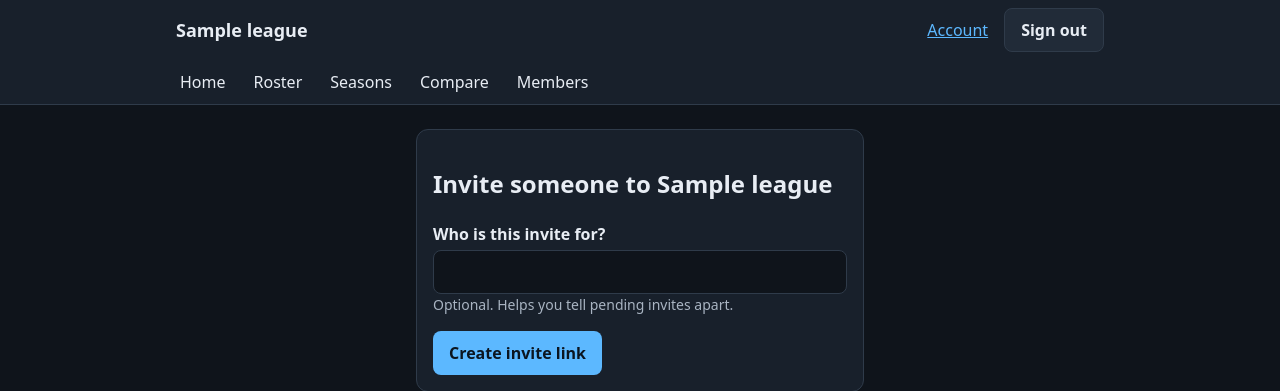
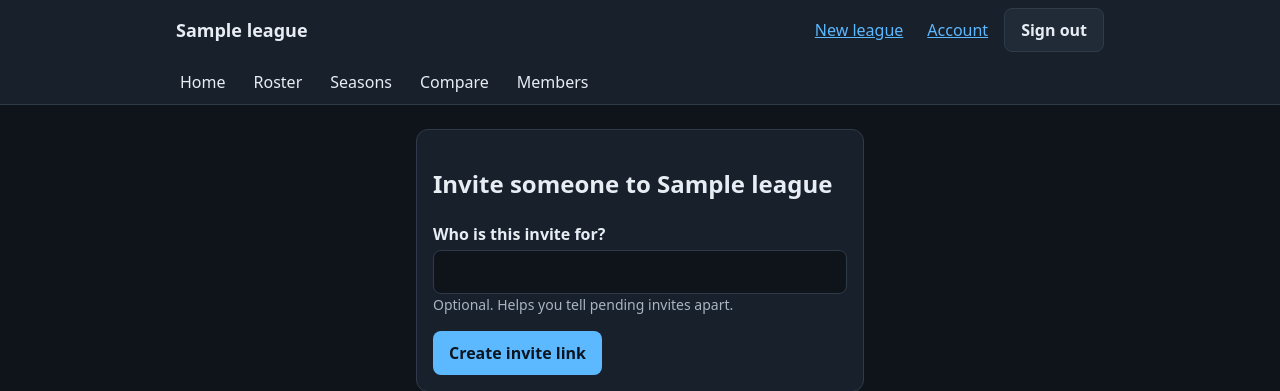
Before and after one commit to BigRedx86/madden-tracker, a Django app: page /league/1/invites/new/ in a window 1280 px wide. Shown: the top 391 px of the page. Run offline with Django 5.2, Linux system fonts and the light colour scheme; a user stored in the database is signed in; tables that the repository leaves empty hold one stand-in row (values such as "Sample post"); data that the repository does not hold is empty; parts of the project's set-up code (start-up, migrations or seed data) failed here and were passed over.

Commit message:
feat(leagues): add a New league link to the header for commissioners
A commissioner already in one league is taken straight to it on sign-in
and never sees the leagues list, so creating another league meant typing
the URL. The header now shows "New league" beside Account on their
league pages.

Co-Authored-By: Claude Opus 5.5 <noreply@anthropic.com>

```diff
--- a/templates/base.html
+++ b/templates/base.html
@@ -24,6 +24,7 @@
       {% endif %}
       {% if user.is_authenticated %}
       <nav class="account-nav" aria-label="Account">
+        {% if membership.is_commissioner %}<a href="{% url 'leagues:league_create' %}">New league</a>{% endif %}
         <a href="{% url 'accounts:account' %}">Account</a>
         <form method="post" action="{% url 'accounts:logout' %}">
           {% csrf_token %}
```
Also changed, not shown: tests/leagues/test_views.py (+7 -0 lines).
